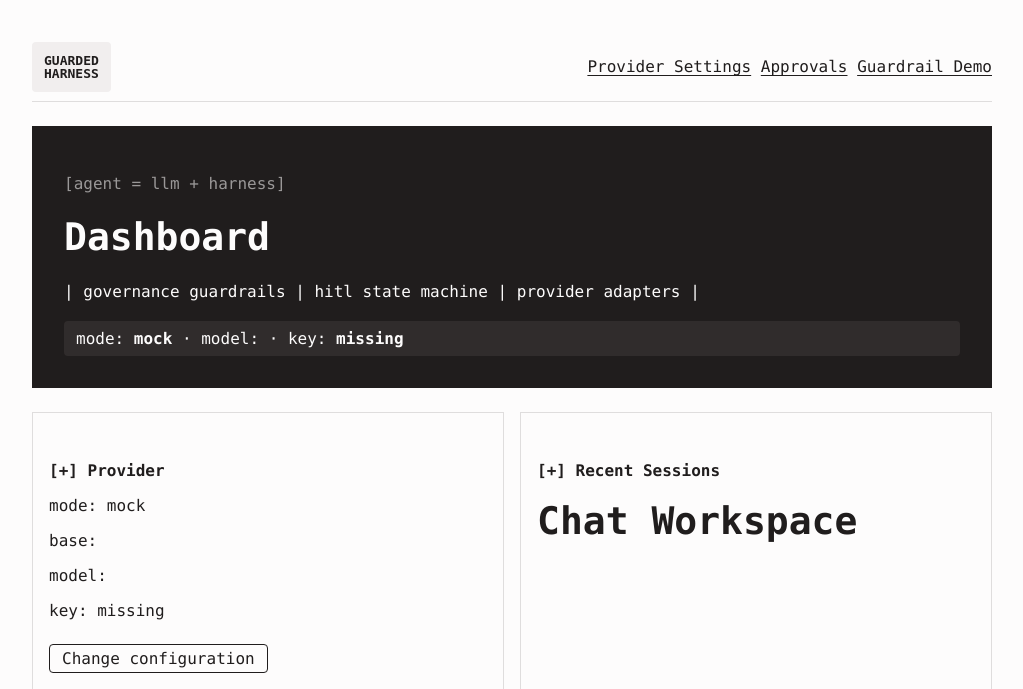
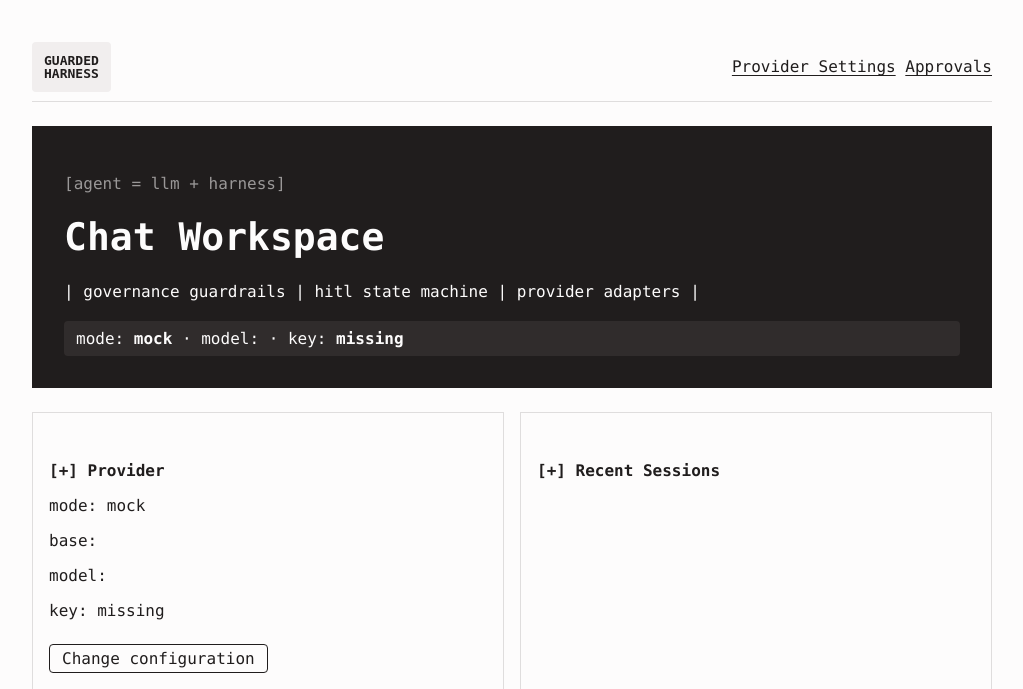
Before and after one commit to ZClucky-123/Harness, a FastAPI app: page / in a window 1280 px wide. Shown: the top 689 px of the page, without its empty margins (128-1151 px from the left). Run offline with FastAPI, Linux system fonts and the light colour scheme.

Commit message:
fix: address guarded harness web review findings

```diff
--- a/src/guarded_harness/web/app.py
+++ b/src/guarded_harness/web/app.py
@@ -119,11 +119,11 @@ def _session_summary(events) -> str:
     for event in reversed(events):
         if event.event_type == "finished":
             message = event.payload.get("message", "finished")
-            return str(message)
+            return str(redact_secrets(message))
         if event.event_type == "approval_requested":
             return "waiting for human approval"
         if event.event_type == "guardrail_denied":
-            return str(event.payload.get("reason", "guardrail denied the action"))
+            return str(redact_secrets(event.payload.get("reason", "guardrail denied the action")))
         if event.event_type == "parser_error":
             return "model response could not be parsed as an action"
         if event.event_type == "max_steps":
--- a/src/guarded_harness/web/templates/index.html
+++ b/src/guarded_harness/web/templates/index.html
@@ -11,11 +11,11 @@
     <header class="topbar">
       <pre class="wordmark">GUARDED
 HARNESS</pre>
-      <nav><a href="/settings">Provider Settings</a> <a href="/approvals">Approvals</a> <a href="/guardrail">Guardrail Demo</a></nav>
+      <nav><a href="/settings">Provider Settings</a> <a href="/approvals">Approvals</a></nav>
     </header>
     <section class="hero-terminal" aria-label="Harness terminal preview">
       <p class="terminal-muted">[agent = llm + harness]</p>
-      <h1>Dashboard</h1>
+      <h1>Chat Workspace</h1>
       <p>| governance guardrails | hitl state machine | provider adapters |</p>
       <div class="prompt-row">mode: <strong>{{ settings.mode }}</strong> · model: <strong>{{ settings.model }}</strong> · key: <strong>{% if credential_configured %}configured{% else %}missing{% endif %}</strong></div>
     </section>
@@ -30,7 +30,6 @@ HARNESS</pre>
       </div>
       <div class="dashboard-panel">
         <h2>[+] Recent Sessions</h2>
-        <h1>Chat Workspace</h1>
         {% for item in conversation_items %}
           <article class="conversation-item">
             <p>{{ item.task }}</p>
```
Also changed, not shown: tests/integration/test_web.py (+18 -4 lines), .superpowers/sdd/ollama-task-1-report.md.
